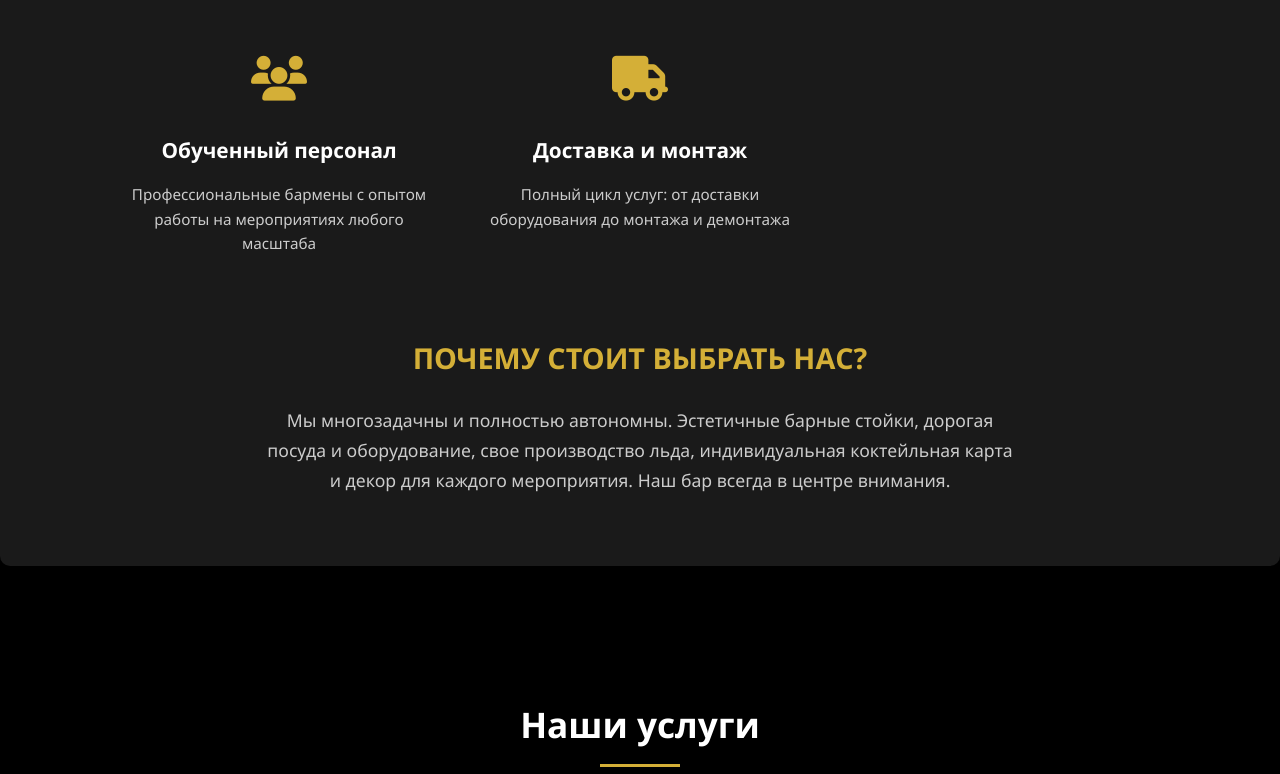
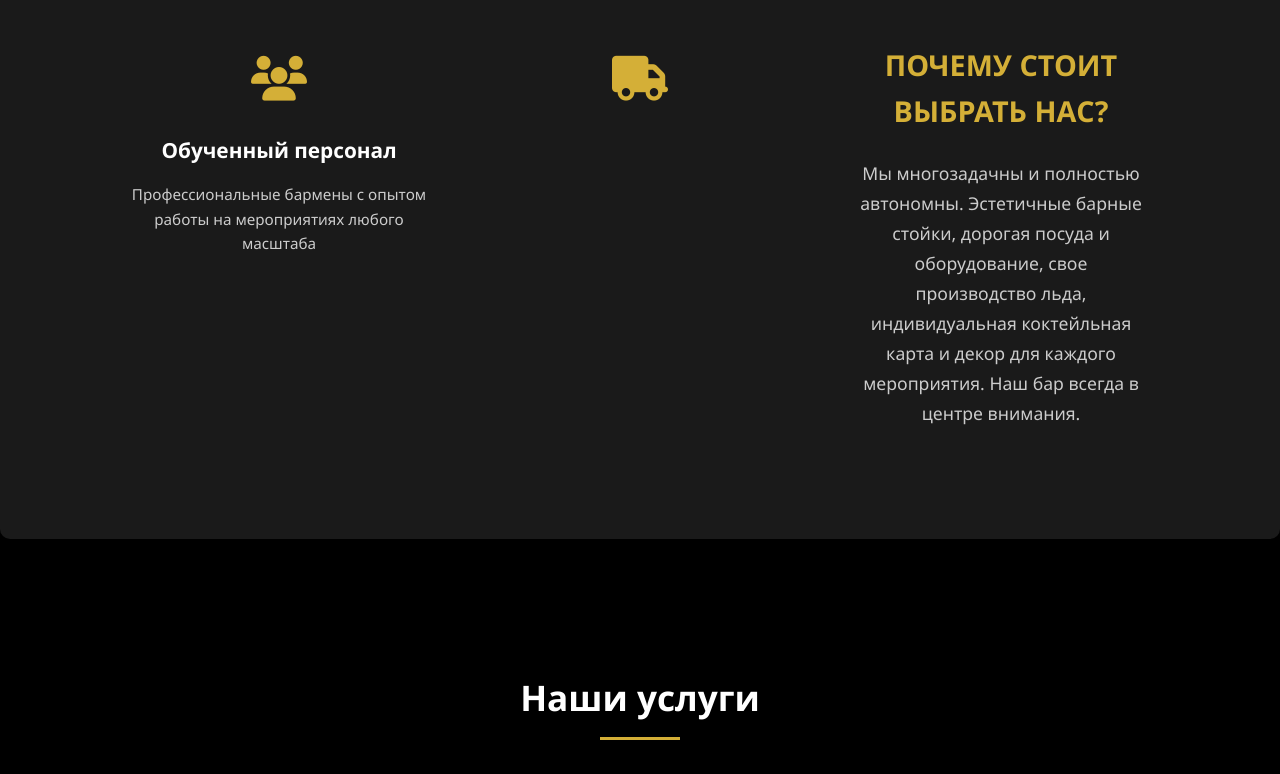
Before and after one commit to xeray000/eventagencywebsit-.github.io, a plain HTML site: page index.html in a window 1280 px wide. Shown: the part 1945-2719 px from the top of the page. Drawn offline with Linux system fonts and the light colour scheme.

Commit message:
Update index.html

```diff
--- a/index.html
+++ b/index.html
@@ -1232,9 +1232,6 @@
                     <div class="feature-item" style="--delay: 5">
                         <div class="feature-icon">
                             <i class="fas fa-truck"></i>
-                        </div>
-                        <h3 class="feature-title">Доставка и монтаж</h3>
-                        <p class="feature-description">Полный цикл услуг: от доставки оборудования до монтажа и демонтажа</p>
                     </div>
                 </div>
 
```
